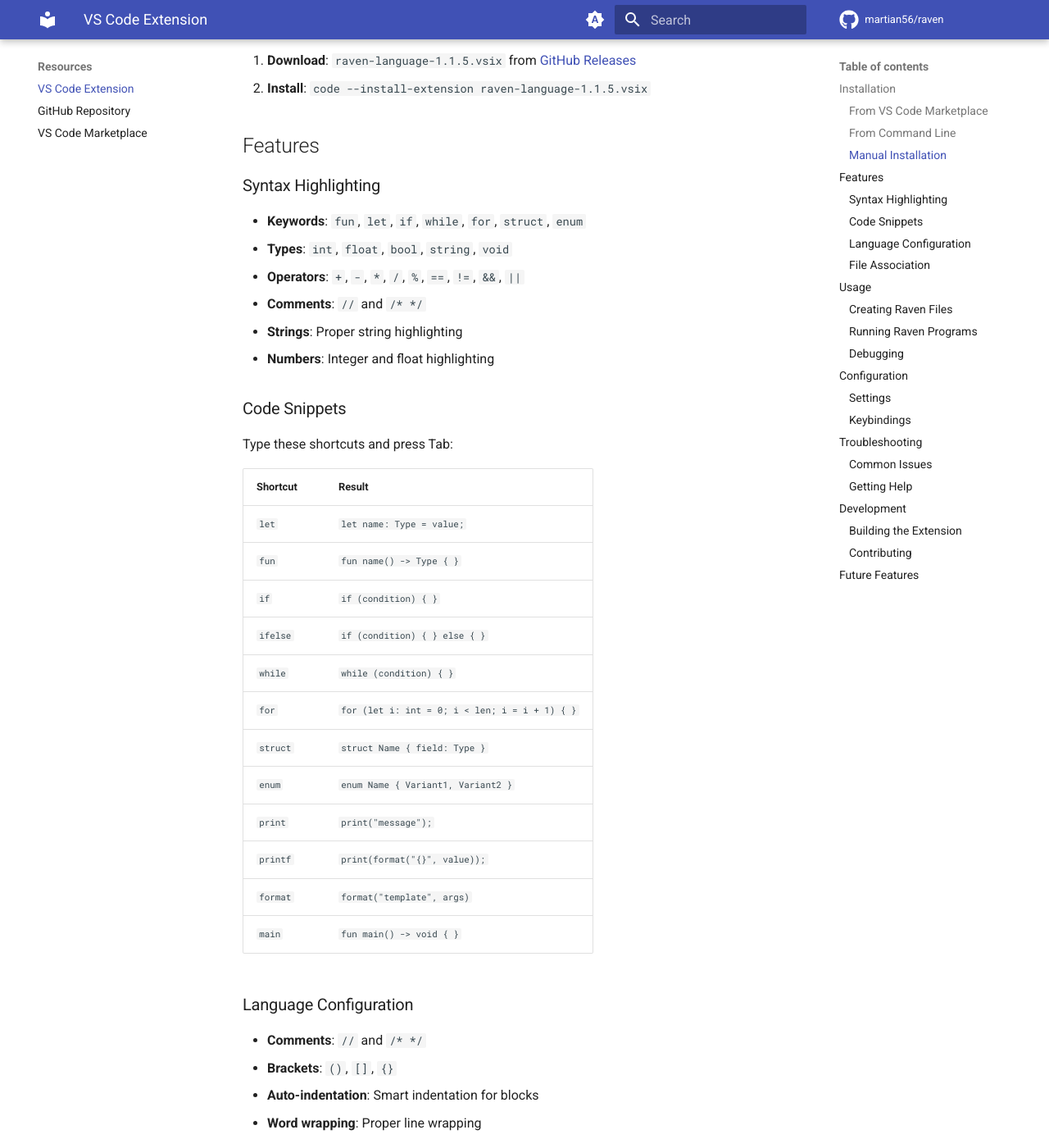
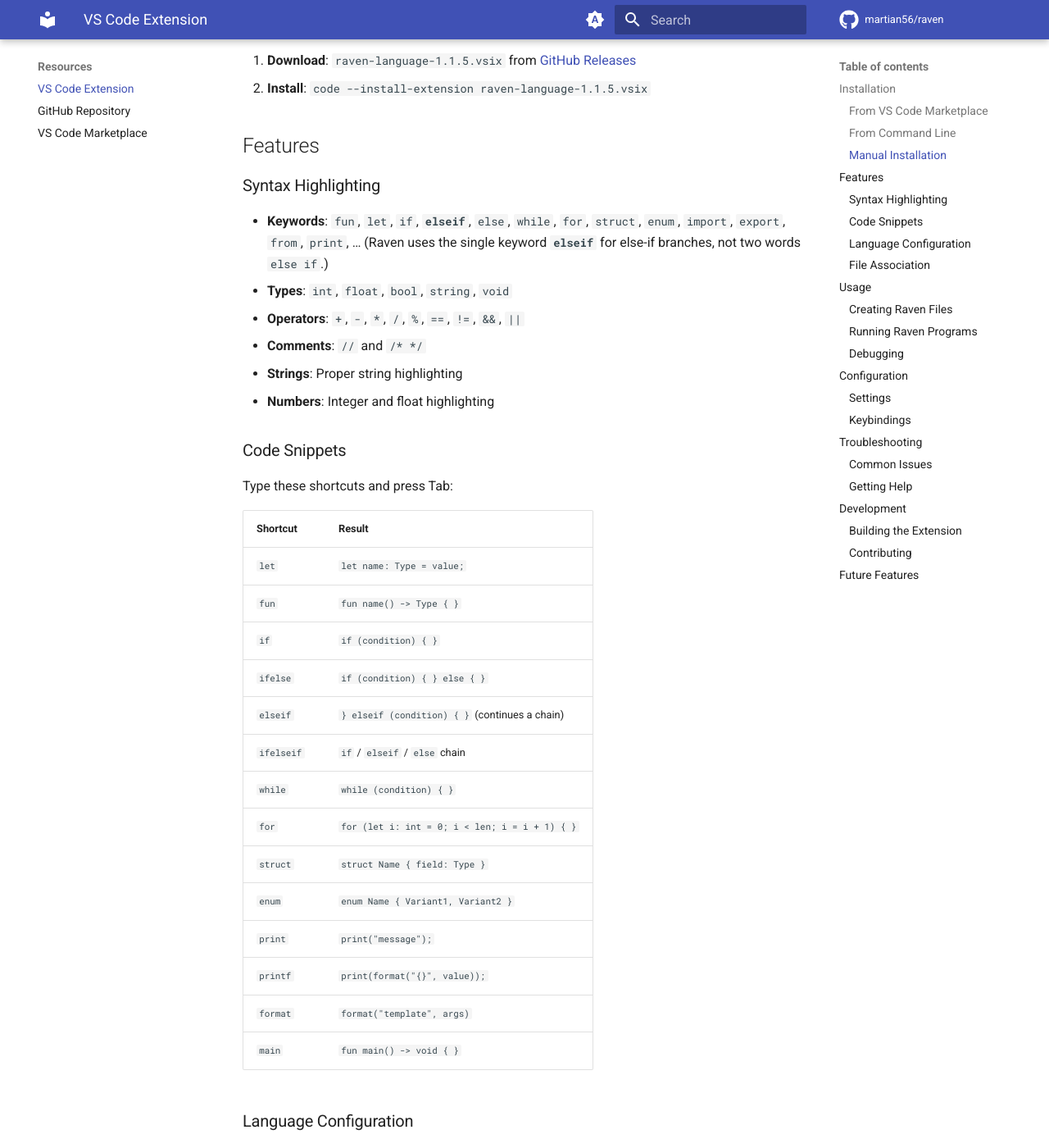
Before and after one commit to martian56/raven, an MkDocs documentation site: the page built from docs/resources/vscode-extension.md, in a window 1280 px wide and 1400 px high, scrolled down 717 px. Shown: the whole window at 82% size. Built offline with MkDocs 1.6.1 and Material for MkDocs 9.7.7, drawn with Linux system fonts in a browser that asks for light colours; comment, search, counter and statistics services are not loaded.

Commit message:
docs: update vscode extension page

```diff
--- a/docs/resources/vscode-extension.md
+++ b/docs/resources/vscode-extension.md
@@ -25,7 +25,7 @@
 ## Features
 
 ### Syntax Highlighting
-- **Keywords**: `fun`, `let`, `if`, `while`, `for`, `struct`, `enum`
+- **Keywords**: `fun`, `let`, `if`, **`elseif`**, `else`, `while`, `for`, `struct`, `enum`, `import`, `export`, `from`, `print`, … (Raven uses the single keyword **`elseif`** for else-if branches, not two words `else if`.)
 - **Types**: `int`, `float`, `bool`, `string`, `void`
 - **Operators**: `+`, `-`, `*`, `/`, `%`, `==`, `!=`, `&&`, `||`
 - **Comments**: `//` and `/* */`
@@ -42,6 +42,8 @@
 | `fun` | `fun name() -> Type { }` |
 | `if` | `if (condition) { }` |
 | `ifelse` | `if (condition) { } else { }` |
+| `elseif` | `} elseif (condition) { }` (continues a chain) |
+| `ifelseif` | `if` / `elseif` / `else` chain |
 | `while` | `while (condition) { }` |
 | `for` | `for (let i: int = 0; i < len; i = i + 1) { }` |
 | `struct` | `struct Name { field: Type }` |
```
